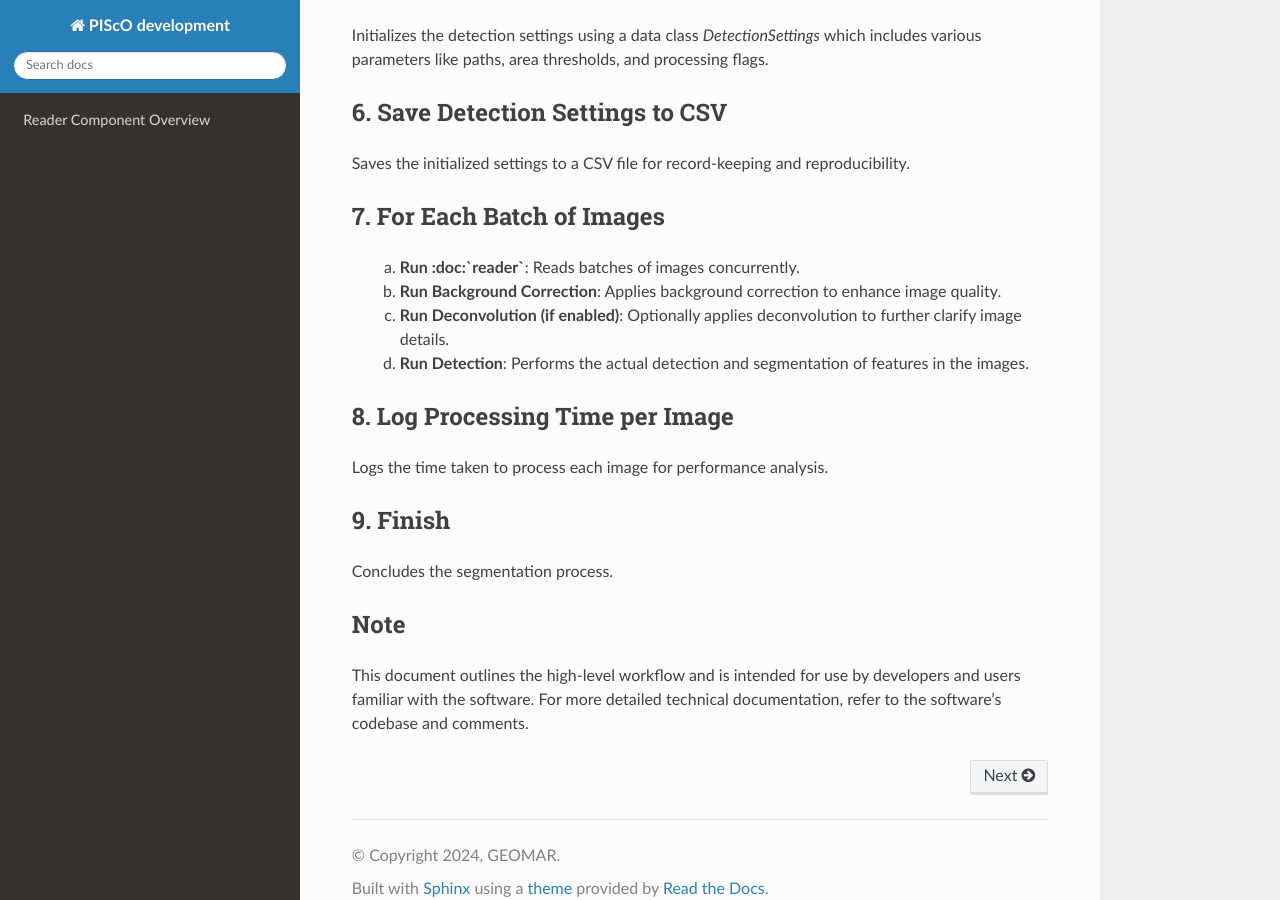
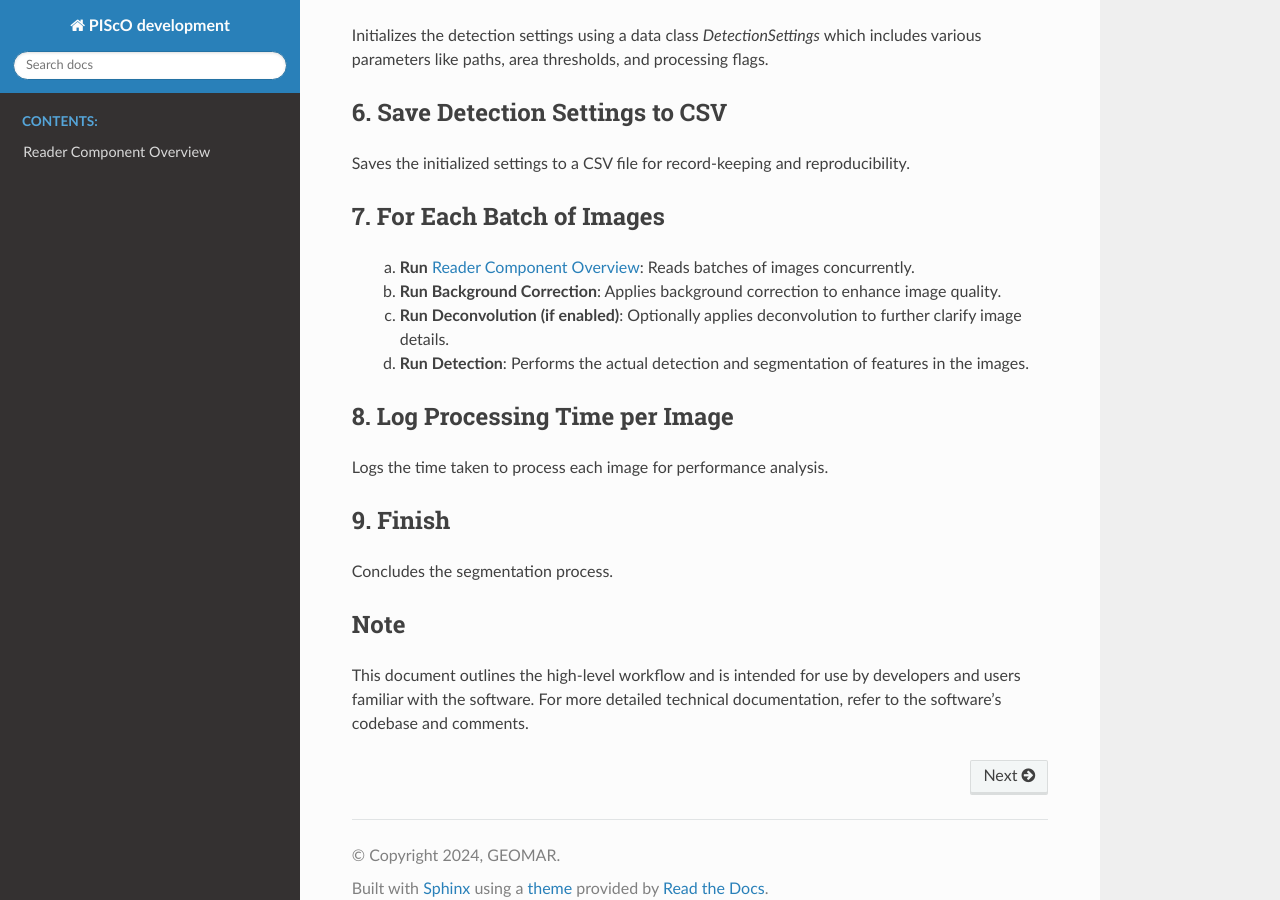
Before and after one commit to vdausmann/PIScO_Control_Center, a Sphinx documentation site: the page built from docs/source/index.rst, in a window 1280 px wide and 900 px high, scrolled down 1362 px. Built offline with Sphinx 7.4.7 and the Read the Docs theme 3.1.0, drawn with Linux system fonts in a browser that asks for light colours; some of the changed text lies outside the part shown.

Commit message:
add reference

```diff
--- a/docs/source/conf.py
+++ b/docs/source/conf.py
@@ -38,3 +38,9 @@ html_theme = 'sphinx_rtd_theme'
 
 # -- Options for EPUB output
 epub_show_urls = 'footnote'
+
+# The suffix of source filenames.
+source_suffix = '.rst'
+
+# The master toctree document.
+master_doc = 'index'
--- a/docs/source/index.rst
+++ b/docs/source/index.rst
@@ -12,6 +12,9 @@ Contents
 --------
 
 .. toctree::
+    :maxdepth: 2
+    :caption: Contents:
+
     reader
 
 1. Select Source Directory
@@ -49,7 +52,7 @@ Saves the initialized settings to a CSV file for record-keeping and reproducibil
 7. For Each Batch of Images
 ---------------------------
 
-    a. **Run :doc:`reader`**: Reads batches of images concurrently.
+    a. **Run** :doc:`reader`: Reads batches of images concurrently.
     b. **Run Background Correction**: Applies background correction to enhance image quality.
     c. **Run Deconvolution (if enabled)**: Optionally applies deconvolution to further clarify image details.
     d. **Run Detection**: Performs the actual detection and segmentation of features in the images.
```
